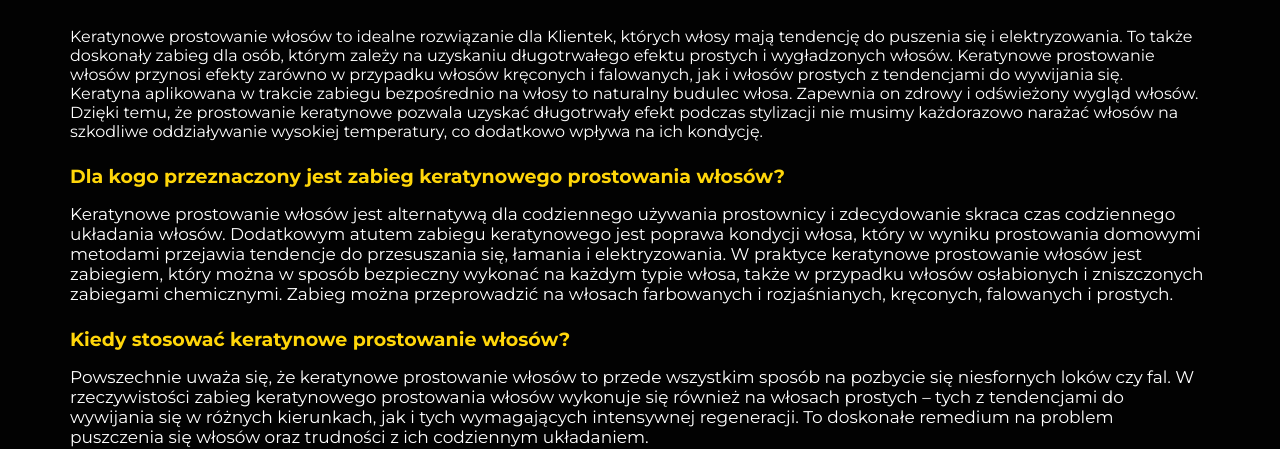
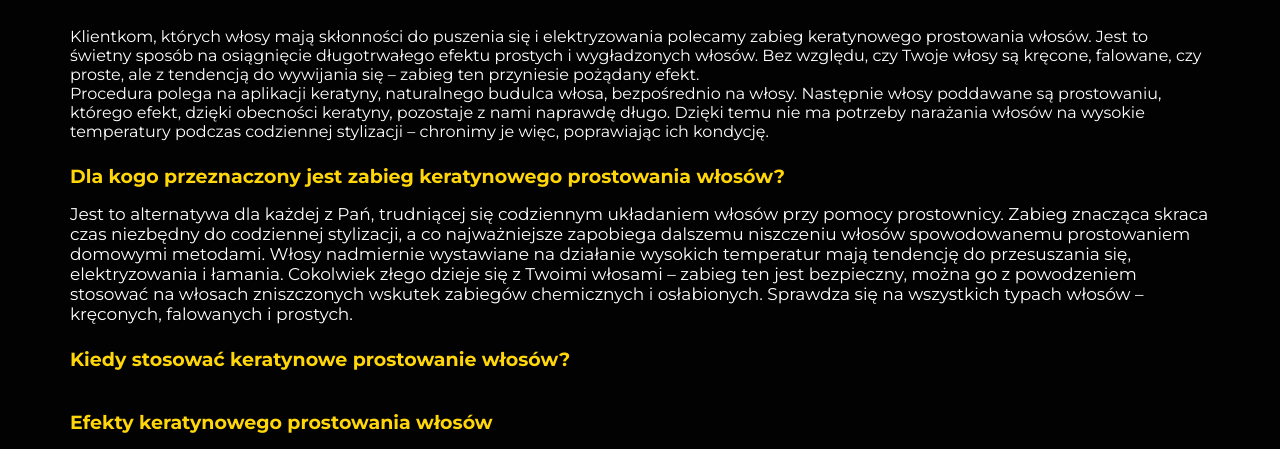
Before and after one commit to Vathh/muzyczna, a website: page keratin.html in a window 1280 px wide. Shown: the part 371-820 px from the top of the page. Drawn offline with Linux system fonts and the light colour scheme.

Commit message:
modified half of keratin page

```diff
--- a/keratin.html
+++ b/keratin.html
@@ -71,14 +71,14 @@
                 </div>
                 <div class="keratin__content">
                     <div class="keratin__description">
-                        <p class="keratin__description-text">Keratynowe prostowanie włosów to idealne rozwiązanie dla Klientek, których włosy mają tendencję do puszenia się i elektryzowania. To także doskonały zabieg dla osób, którym zależy na uzyskaniu długotrwałego efektu prostych i wygładzonych włosów. Keratynowe prostowanie włosów przynosi efekty zarówno w przypadku włosów kręconych i falowanych, jak i włosów prostych z tendencjami do wywijania się.</p>
-                        <p class="keratin__description-text">Keratyna aplikowana w trakcie zabiegu bezpośrednio na włosy to naturalny budulec włosa. Zapewnia on zdrowy i odświeżony wygląd włosów. Dzięki temu, że prostowanie keratynowe pozwala uzyskać długotrwały efekt podczas stylizacji nie musimy każdorazowo narażać włosów na szkodliwe oddziaływanie wysokiej temperatury, co dodatkowo wpływa na ich kondycję. </p>
+                        <p class="keratin__description-text">Klientkom, których włosy mają skłonności do puszenia się i elektryzowania polecamy zabieg keratynowego prostowania włosów. Jest to świetny sposób na osiągnięcie długotrwałego efektu prostych i wygładzonych włosów. Bez względu, czy Twoje włosy są kręcone, falowane, czy proste, ale z tendencją do wywijania się – zabieg ten przyniesie pożądany efekt.</p>
+                        <p class="keratin__description-text">Procedura polega na aplikacji keratyny, naturalnego budulca włosa, bezpośrednio na włosy. Następnie włosy poddawane są prostowaniu, którego efekt, dzięki obecności keratyny, pozostaje z nami naprawdę długo. Dzięki temu nie ma potrzeby narażania włosów na wysokie temperatury podczas codziennej stylizacji – chronimy je więc, poprawiając ich kondycję.</p>
 
                         <h3 class="keratin__description-question">Dla kogo przeznaczony jest zabieg keratynowego prostowania włosów?</h3>
-                        <p class="keratin__description-answer">Keratynowe prostowanie włosów jest alternatywą dla codziennego używania prostownicy i zdecydowanie skraca czas codziennego układania włosów. Dodatkowym atutem zabiegu keratynowego jest poprawa kondycji włosa, który w wyniku prostowania domowymi metodami przejawia tendencje do przesuszania się, łamania i elektryzowania. W praktyce keratynowe prostowanie włosów jest zabiegiem, który można w sposób bezpieczny wykonać na każdym typie włosa, także w przypadku włosów osłabionych i zniszczonych zabiegami chemicznymi. Zabieg można przeprowadzić na włosach farbowanych i rozjaśnianych, kręconych, falowanych i prostych.</p>
+                        <p class="keratin__description-answer">Jest to alternatywa dla każdej z Pań, trudniącej się codziennym układaniem włosów przy pomocy prostownicy. Zabieg znacząca skraca czas niezbędny do codziennej stylizacji, a co najważniejsze zapobiega dalszemu niszczeniu włosów spowodowanemu prostowaniem domowymi metodami. Włosy nadmiernie wystawiane na działanie wysokich temperatur mają tendencję do przesuszania się, elektryzowania i łamania. Cokolwiek złego dzieje się z Twoimi włosami – zabieg ten jest bezpieczny, można go z powodzeniem stosować na włosach zniszczonych wskutek zabiegów chemicznych i osłabionych.  Sprawdza się na wszystkich typach włosów – kręconych, falowanych i prostych.</p>
 
                         <h3 class="keratin__description-question">Kiedy stosować keratynowe prostowanie włosów?</h3>
-                        <p class="keratin__description-answer">Powszechnie uważa się, że keratynowe prostowanie włosów to przede wszystkim sposób na pozbycie się niesfornych loków czy fal. W rzeczywistości zabieg keratynowego prostowania włosów wykonuje się również na włosach prostych – tych z tendencjami do wywijania się w różnych kierunkach, jak i tych wymagających intensywnej regeneracji. To doskonałe remedium na problem puszczenia się włosów oraz trudności z ich codziennym układaniem.</p>
+                        <p class="keratin__description-answer"></p>
 
                         <h3 class="keratin__description-question">Efekty keratynowego prostowania włosów</h3>
                         <p class="keratin__description-answer">Keratynowe prostowanie włosów niesie za sobą wiele korzyści. Włosy są odżywione i lśniące, nie puszą się i nie elektryzują. Ich codzienna stylizacja jest bardzo łatwa, a uzyskany efekt wizualny zawsze nienaganny.</p>
```
